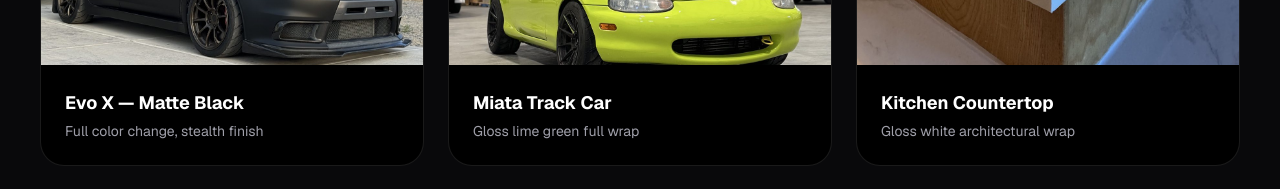
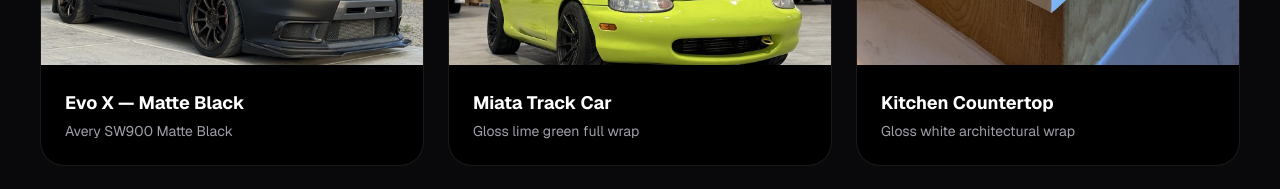
Before and after one commit to trevorkelly98/edge-vinyl-site, a Next.js app: page / in a window 1280 px wide. Shown: the part 2960-3149 px from the top of the page. Built offline with nearby package versions, Linux system fonts and the light colour scheme.

Commit message:
Name the Avery SW900 Matte Black film on the Evo X matte album

```diff
--- a/app/page.tsx
+++ b/app/page.tsx
@@ -47,7 +47,7 @@ export default function EdgeVinylWebsite() {
     },
     {
       title: "Evo X — Matte Black",
-      subtitle: "Full color change, stealth finish",
+      subtitle: "Avery SW900 Matte Black",
       image: "/gallery/evo-x-matte-black.jpg",
     },
     {
```
